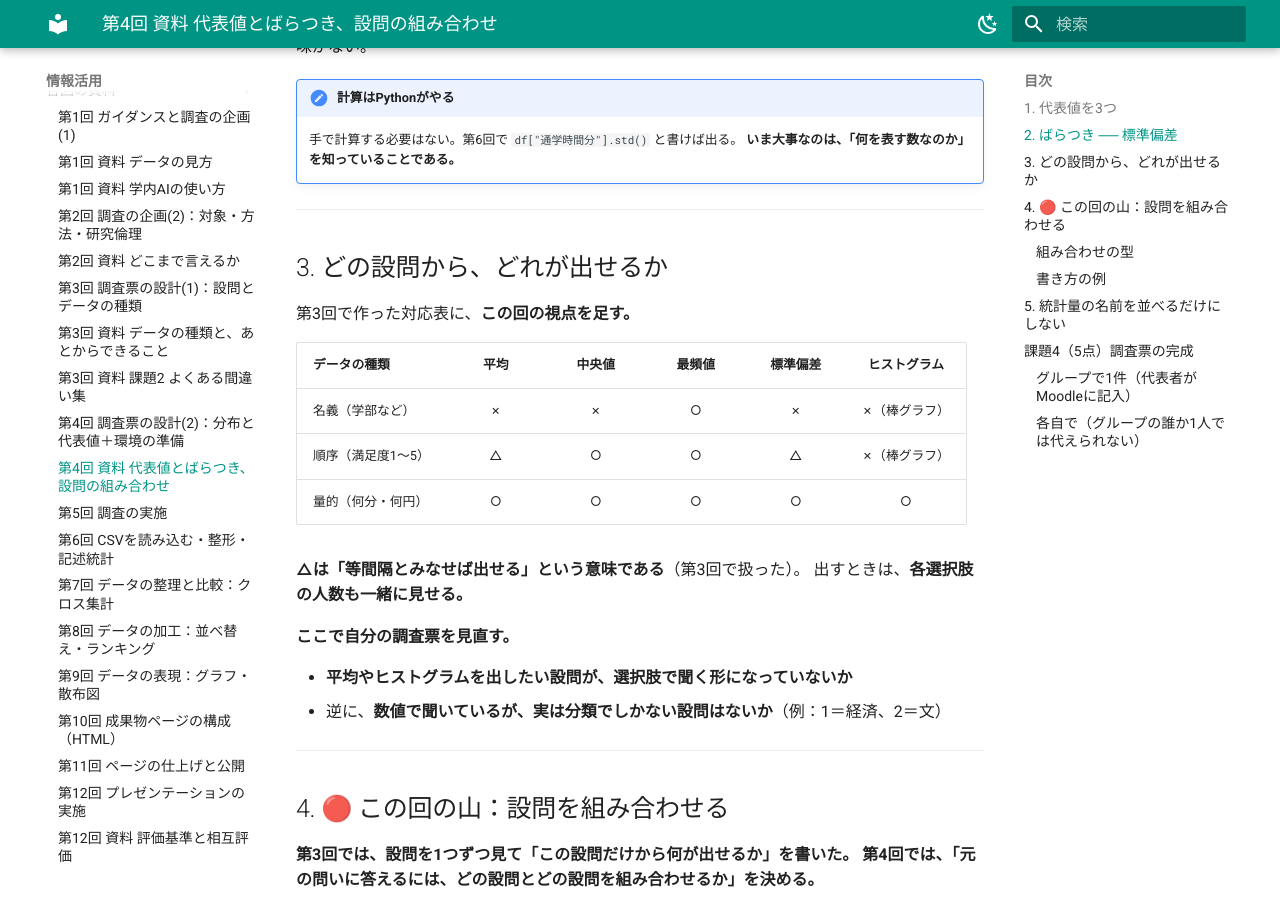
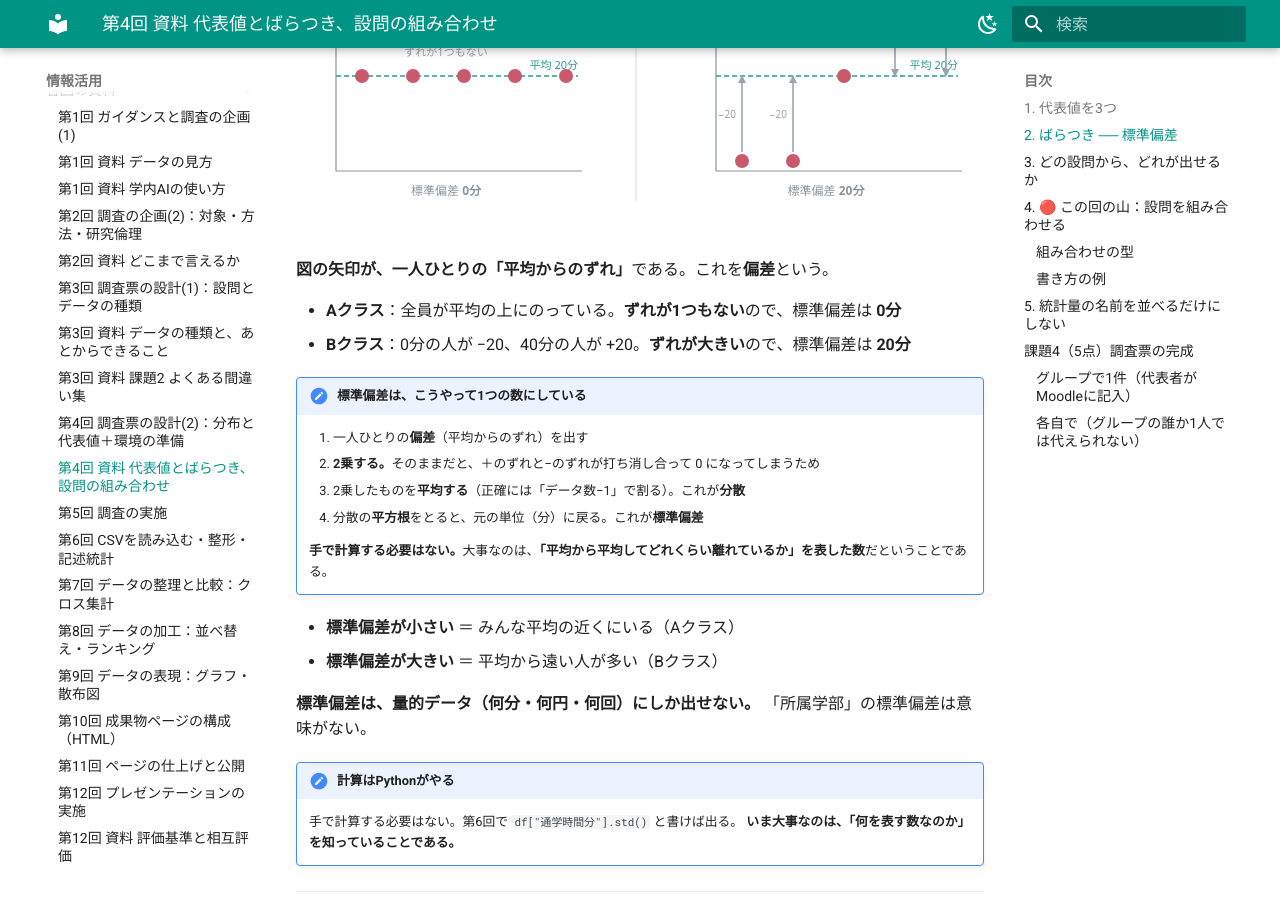
Before and after one commit to aonoa68/joho-katsuyo, an MkDocs documentation site: the page built from docs/week04-stats.md, in a window 1280 px wide and 900 px high, scrolled down 1215 px. Built offline with MkDocs 1.6.1 and Material for MkDocs 9.7.7, drawn with Linux system fonts in a browser that asks for light colours.

Commit message:
第4回資料：ばらつきの図を追加した
同じ平均のA・Bクラスを並べ、各データから平均線への矢印で偏差を示す図を
SVGで描いて置いた（立教「リサーチ方法論2」の分散のイメージの図を下敷きに、
資料のA・Bクラスの数値に合わせて作り直したもの）。

あわせて、標準偏差を1つの数にする手順（偏差→2乗→平均→平方根）を囲みで書いた。
2乗する理由（＋と−が打ち消し合う）まで示している。

Co-Authored-By: Claude Opus 5 (1M context) <noreply@anthropic.com>
Claude-Session: https://claude.ai/code/session_01491iACNdyWdrViehZyTRv6

```diff
--- a/docs/week04-stats.md
+++ b/docs/week04-stats.md
@@ -35,6 +35,21 @@
 - Bクラス：**0分・0分・20分・40分・40分** → 平均20分
 
 **同じ平均なのに、ぜんぜん違う。**この「散らばりぐあい」を1つの数にしたものが**標準偏差**である。
+
+![ばらつきのイメージ](img/stats/bara.svg)
+
+**図の矢印が、一人ひとりの「平均からのずれ」**である。これを**偏差**という。
+
+- **Aクラス**：全員が平均の上にのっている。**ずれが1つもない**ので、標準偏差は **0分**
+- **Bクラス**：0分の人が −20、40分の人が +20。**ずれが大きい**ので、標準偏差は **20分**
+
+!!! note "標準偏差は、こうやって1つの数にしている"
+    1. 一人ひとりの**偏差**（平均からのずれ）を出す
+    2. **2乗する。**そのままだと、＋のずれと−のずれが打ち消し合って 0 になってしまうため
+    3. 2乗したものを**平均する**（正確には「データ数−1」で割る）。これが**分散**
+    4. 分散の**平方根**をとると、元の単位（分）に戻る。これが**標準偏差**
+
+    **手で計算する必要はない。**大事なのは、**「平均から平均してどれくらい離れているか」を表した数**だということである。
 
 - **標準偏差が小さい** ＝ みんな平均の近くにいる（Aクラス）
 - **標準偏差が大きい** ＝ 平均から遠い人が多い（Bクラス）
```
Also changed, not shown: docs/img/stats/bara.svg (added).
